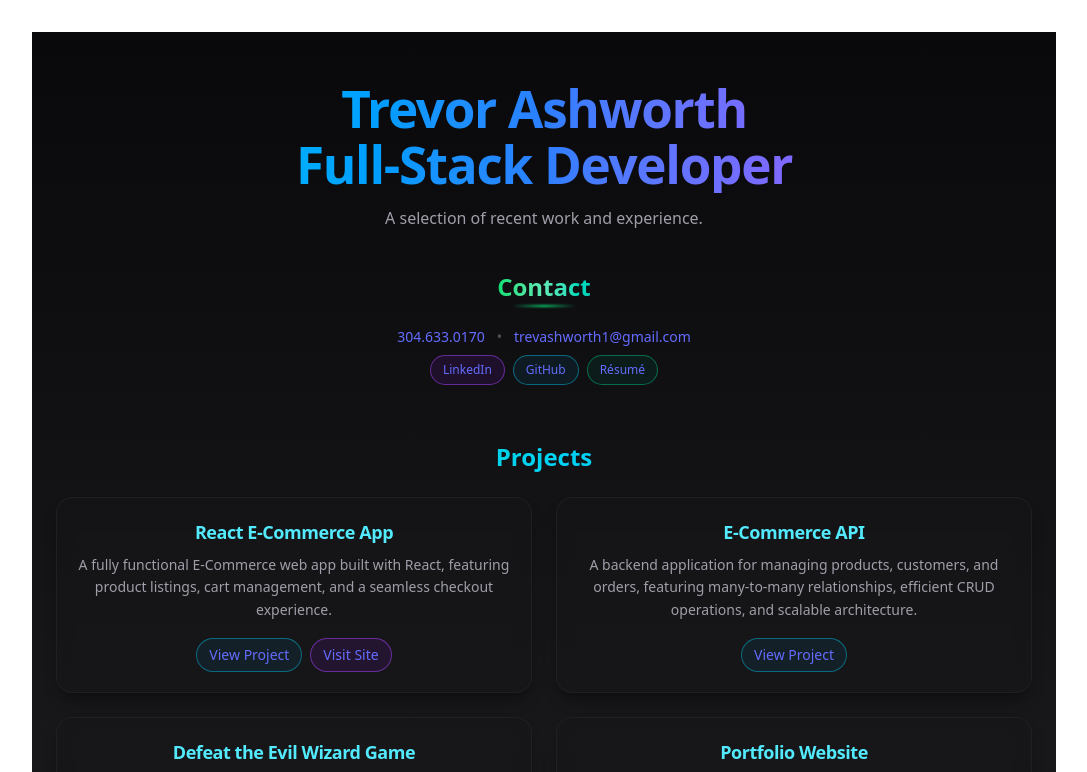
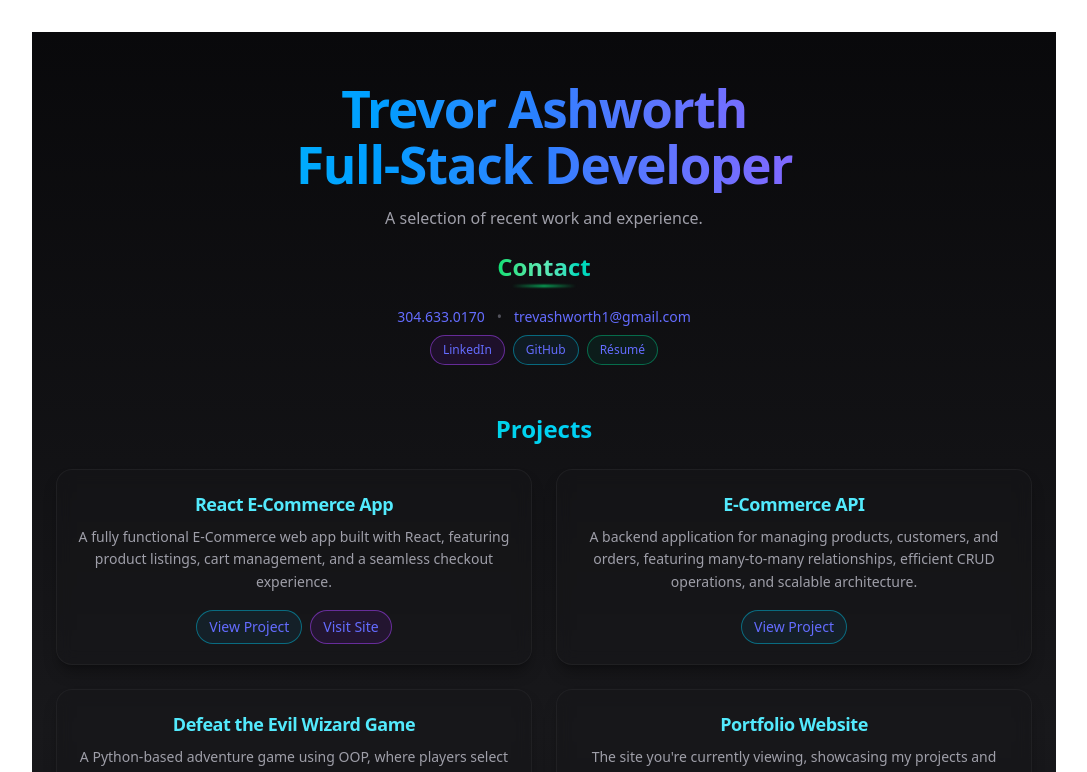
Before and after one commit to trevashworth/my-portfolio, a React (Vite) app: page / in a window 1280 px wide. Shown: the top 772 px of the page, without its empty margins (96-1183 px from the left). Built offline with nearby package versions, Linux system fonts and the light colour scheme.

Commit message:
udjusted margins

```diff
--- a/src/App.jsx
+++ b/src/App.jsx
@@ -14,7 +14,7 @@ function App() {
       <div className="mx-auto max-w-5xl px-6 py-12">
 
         {/* Electric Gradient Main Title */}
-        <header className="mb-10">
+        <header className="mb-5">
           <h1 className="text-4xl sm:text-5xl font-extrabold tracking-tight
                bg-gradient-to-r from-cyan-400 via-blue-500 to-purple-500 bg-clip-text text-transparent text-center">
             Trevor Ashworth <br /> Full-Stack Developer
@@ -25,7 +25,7 @@ function App() {
         </header>
 
         {/* Contact Section */}
-        <section className="mb-14">
+        <section className="mb-12">
           <div className="text-center mb-6">
             <h2 className="text-2xl font-semibold
                    bg-gradient-to-r from-green-400 via-emerald-300 to-teal-400 bg-clip-text text-transparent
```
